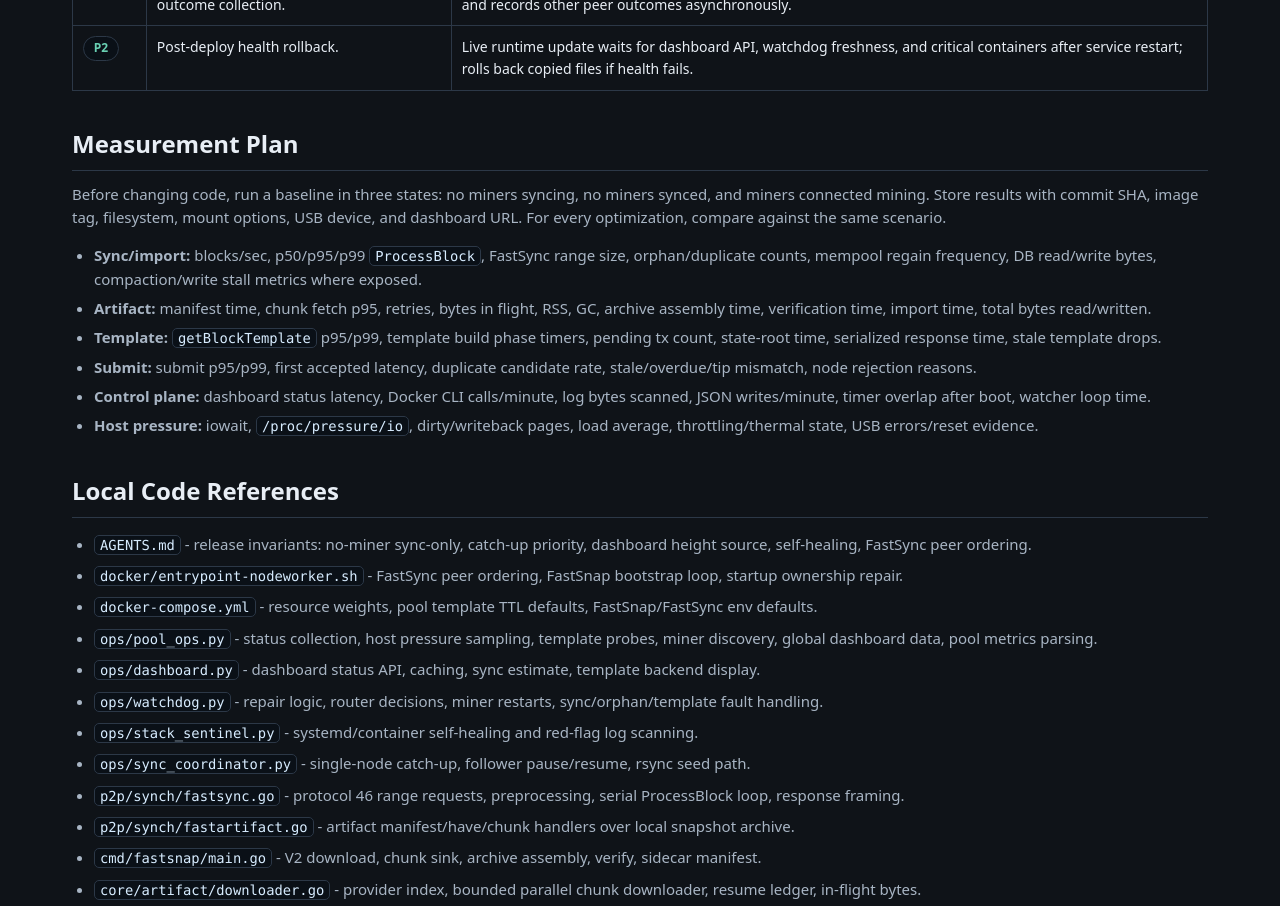
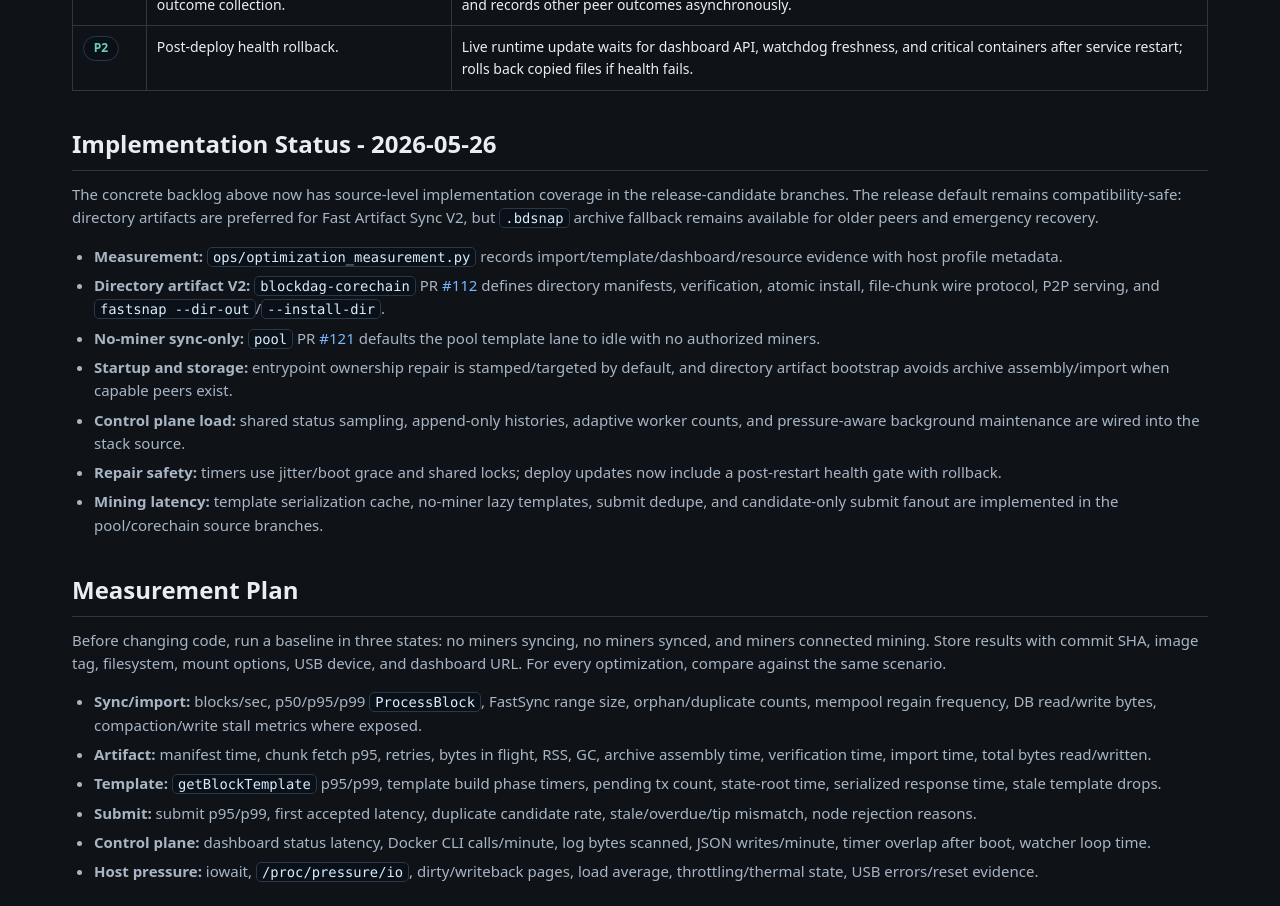
Before and after one commit to BlockdagEngineering/stack, a plain HTML site: page docs/blockdag-stack-optimization-mind-map-20260525.html in a window 1280 px wide. Shown: the part 7204-8110 px from the top of the page. Drawn offline with Linux system fonts and the light colour scheme.

Commit message:
docs: record optimization backlog implementation status

```diff
--- a/docs/blockdag-stack-optimization-mind-map-20260525.html
+++ b/docs/blockdag-stack-optimization-mind-map-20260525.html
@@ -553,6 +553,18 @@
     </tbody>
   </table>
 
+  <h2>Implementation Status - 2026-05-26</h2>
+  <p>The concrete backlog above now has source-level implementation coverage in the release-candidate branches. The release default remains compatibility-safe: directory artifacts are preferred for Fast Artifact Sync V2, but <code>.bdsnap</code> archive fallback remains available for older peers and emergency recovery.</p>
+  <ul>
+    <li><strong>Measurement:</strong> <code>ops/optimization_measurement.py</code> records import/template/dashboard/resource evidence with host profile metadata.</li>
+    <li><strong>Directory artifact V2:</strong> <code>blockdag-corechain</code> PR <a href="https://github.com/BlockdagEngineering/blockdag-corechain/pull/112">#112</a> defines directory manifests, verification, atomic install, file-chunk wire protocol, P2P serving, and <code>fastsnap --dir-out</code>/<code>--install-dir</code>.</li>
+    <li><strong>No-miner sync-only:</strong> <code>pool</code> PR <a href="https://github.com/BlockdagEngineering/pool/pull/121">#121</a> defaults the pool template lane to idle with no authorized miners.</li>
+    <li><strong>Startup and storage:</strong> entrypoint ownership repair is stamped/targeted by default, and directory artifact bootstrap avoids archive assembly/import when capable peers exist.</li>
+    <li><strong>Control plane load:</strong> shared status sampling, append-only histories, adaptive worker counts, and pressure-aware background maintenance are wired into the stack source.</li>
+    <li><strong>Repair safety:</strong> timers use jitter/boot grace and shared locks; deploy updates now include a post-restart health gate with rollback.</li>
+    <li><strong>Mining latency:</strong> template serialization cache, no-miner lazy templates, submit dedupe, and candidate-only submit fanout are implemented in the pool/corechain source branches.</li>
+  </ul>
+
   <h2>Measurement Plan</h2>
   <p>Before changing code, run a baseline in three states: no miners syncing, no miners synced, and miners connected mining. Store results with commit SHA, image tag, filesystem, mount options, USB device, and dashboard URL. For every optimization, compare against the same scenario.</p>
   <ul>
```
